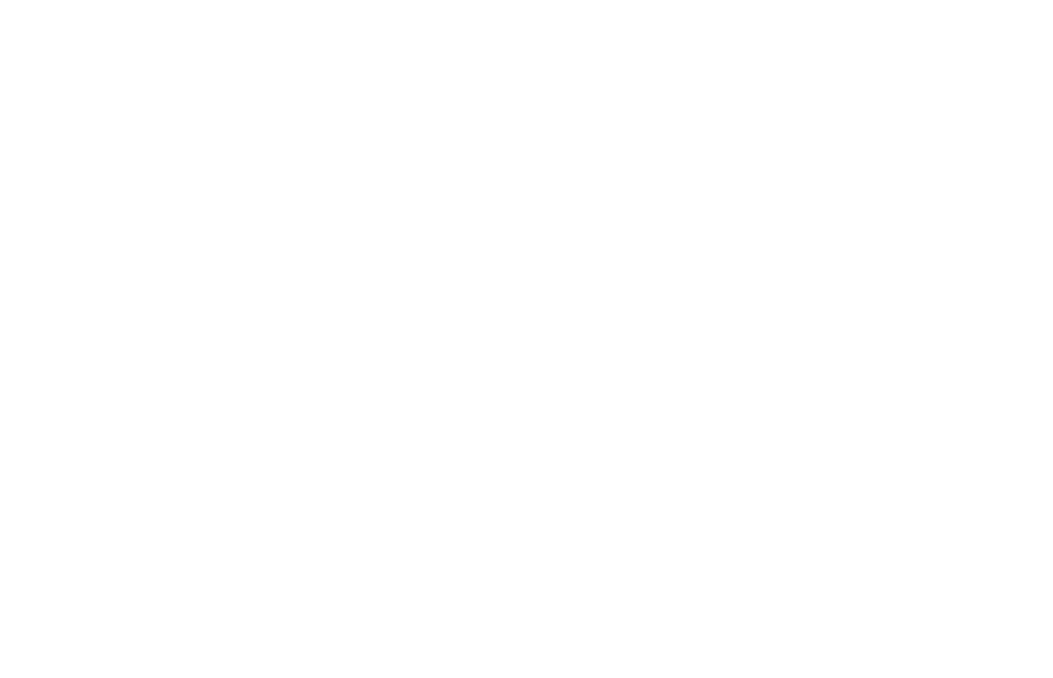
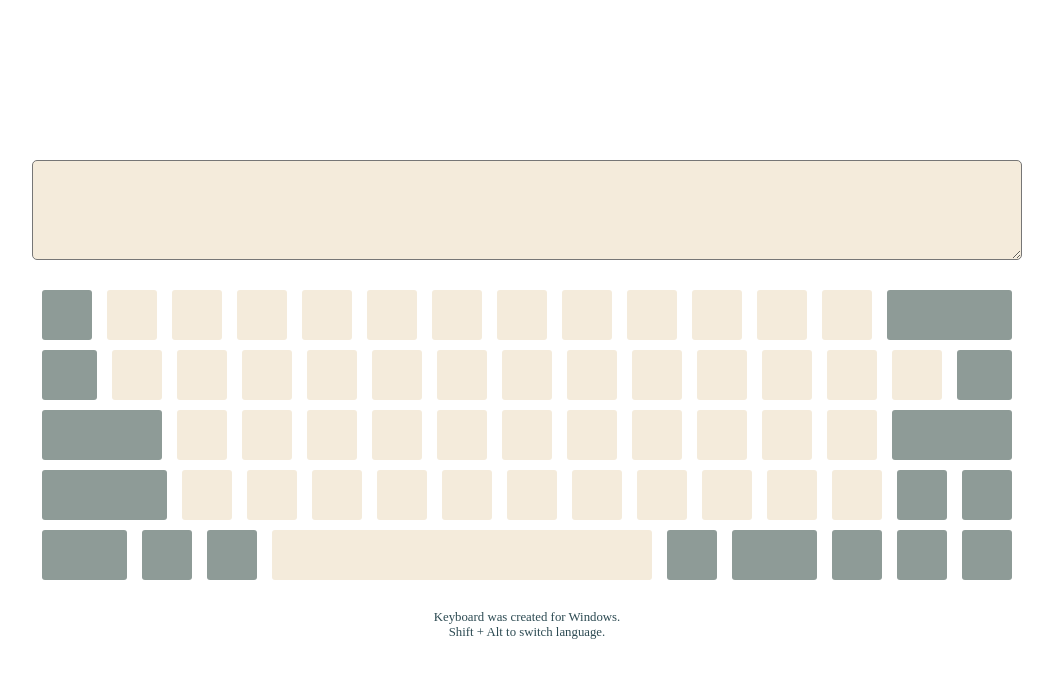
Before and after one commit to ivakos/virtual-keyboard, a plain HTML site: page virtual-keyboard/index.html in a window 1280 px wide. Shown: the whole page, without its empty margins (113-1166 px from the left). Drawn offline with Linux system fonts and the light colour scheme.

Commit message:
feat: add structure of keyboard

```diff
--- a/virtual-keyboard/index.html
+++ b/virtual-keyboard/index.html
@@ -10,7 +10,8 @@
 </head>
 
 <body>
-  <script src="./script.js"></script>
+
+  <script type="module" src="./script.js"></script>
 </body>
 
 </html>
--- a/virtual-keyboard/script.js
+++ b/virtual-keyboard/script.js
@@ -1 +1,7 @@
-alert('Keyboard was created for Windows.')
+import {createEmptyKeyboard} from './startKeyboard.js';
+
+initialize();
+
+function initialize() {
+  createEmptyKeyboard();
+}
--- /dev/null
+++ b/virtual-keyboard/startKeyboard.js
@@ -0,0 +1,63 @@
+
+const empty = [
+  [[], [], [], [], [], [], [], [], [], [], [], [], [], []],
+  [[], [], [], [], [], [], [], [], [], [], [], [], [], [], []],
+  [[], [], [], [], [], [], [], [], [], [], [], [], []],
+  [[], [], [], [], [], [], [], [], [], [], [], [], [], []],
+  [[], [], [], [], [], [], [], [], []]
+]
+
+function createEmptyKeyboard() {
+  const wrapper = document.createElement('div');
+  wrapper.className = "wrapper";
+  document.body.append(wrapper);
+
+  const textAreaField = document.createElement('textarea');
+  textAreaField.className = "textAreaField";
+  wrapper.append(textAreaField);
+
+  const keyboard = document.createElement('div');
+  keyboard.className = "keyboard";
+  wrapper.append(keyboard);
+
+  const description = document.createElement('div');
+  description.className = "description";
+  description.innerHTML = "Keyboard was created for Windows. <br>Shift + Alt to switch language."
+  wrapper.append(description);
+
+  for (let i = 0; i < empty.length; i++) {
+    const row = document.createElement('div');
+    row.className = "row";
+    keyboard.append(row);
+
+    for (let k = 0; k < empty[i].length; k++) {
+      const key = document.createElement('div');
+      key.className = "key";
+      if ((i == 0 && (k == 0 || k == 13)) ||
+        (i == 1 && (k == 0 || k == 14)) ||
+        (i == 2 && (k == 0 || k == 12)) ||
+        (i == 3 && (k == 0 || k == 12 || k == 13)) ||
+        (i == 4 && (k !=3 ))){
+          key.classList.add('key-special');
+        }
+        row.append(key);
+      empty[i][k] = key;
+    }
+  }
+
+  empty[0][13].classList.add('backspace');
+
+  empty[1][0].classList.add('tab');
+  empty[1][14].classList.add('delete');
+
+  empty[2][0].classList.add('caps-lock');
+  empty[2][12].classList.add('enter');
+
+  empty[3][0].classList.add('shift');
+
+  empty[4][0].classList.add('ctrl');
+  empty[4][3].classList.add('space');
+  empty[4][5].classList.add('ctrl');
+}
+
+export {createEmptyKeyboard}
--- a/virtual-keyboard/style.css
+++ b/virtual-keyboard/style.css
@@ -0,0 +1,126 @@
+* {
+  margin: 0;
+  padding: 0;
+  box-sizing: border-box;
+}
+
+:root {
+  --main-color: #F4EBDB;
+  --second-color: #8E9B97;
+  --hover-color: #537072;
+  --text-color: #2C4A52;
+}
+
+body {
+  width: 100vw;
+  height: 100vh;
+  display: flex;
+  align-items: center;
+  justify-content: center;
+}
+
+.wrapper {
+  display: flex;
+  flex-direction: column;
+  width: 990px;
+  margin: 0 auto;
+  gap: 20px;
+}
+
+.textAreaField {
+  display: flex;
+  border-radius: 5px;
+
+  max-width: 100%;
+  min-width: 100%;
+
+  height: 100px;
+  max-height: 300px;
+
+  background-color: var(--main-color);
+  color: var(--text-color);
+
+  font-size: 1.3rem;
+}
+
+.keyboard {
+  padding: 10px;
+  display: flex;
+  flex-direction: column;
+  width: 100%;
+  gap: 10px;
+  overflow-x: hidden;
+}
+
+.description{
+  text-align: center;
+  color: var(--text-color);
+
+  font-size: 0.8rem;
+}
+
+.row {
+  display: flex;
+  width: 100%;
+  gap: 15px;
+}
+
+.key {
+  width: 50px;
+  height: 50px;
+  background-color: var(--main-color);
+  border-radius: 3px;
+  color: var(--text-color);
+
+  display: flex;
+  align-items: center;
+  justify-content: center;
+
+  transition: all 0.1s;
+}
+
+.key:hover {
+  transform: scale(105%);
+  transition: all 0.1s;
+}
+
+.key:active {
+  background-color: var(--hover-color);
+  transition: all 0.1s;
+}
+
+.key-special {
+  background-color: var(--second-color);
+}
+
+.backspace {
+  width: 125px;
+}
+
+.tab {
+  width: 55px;
+}
+
+.delete {
+  width: 55px;
+}
+
+.caps-lock {
+  width: 120px;
+}
+
+.enter {
+  width: 120px;
+}
+
+.shift {
+  width: 125px;
+}
+
+.ctrl {
+  width: 85px;
+}
+
+.space {
+  width: 380px;
+}
```
